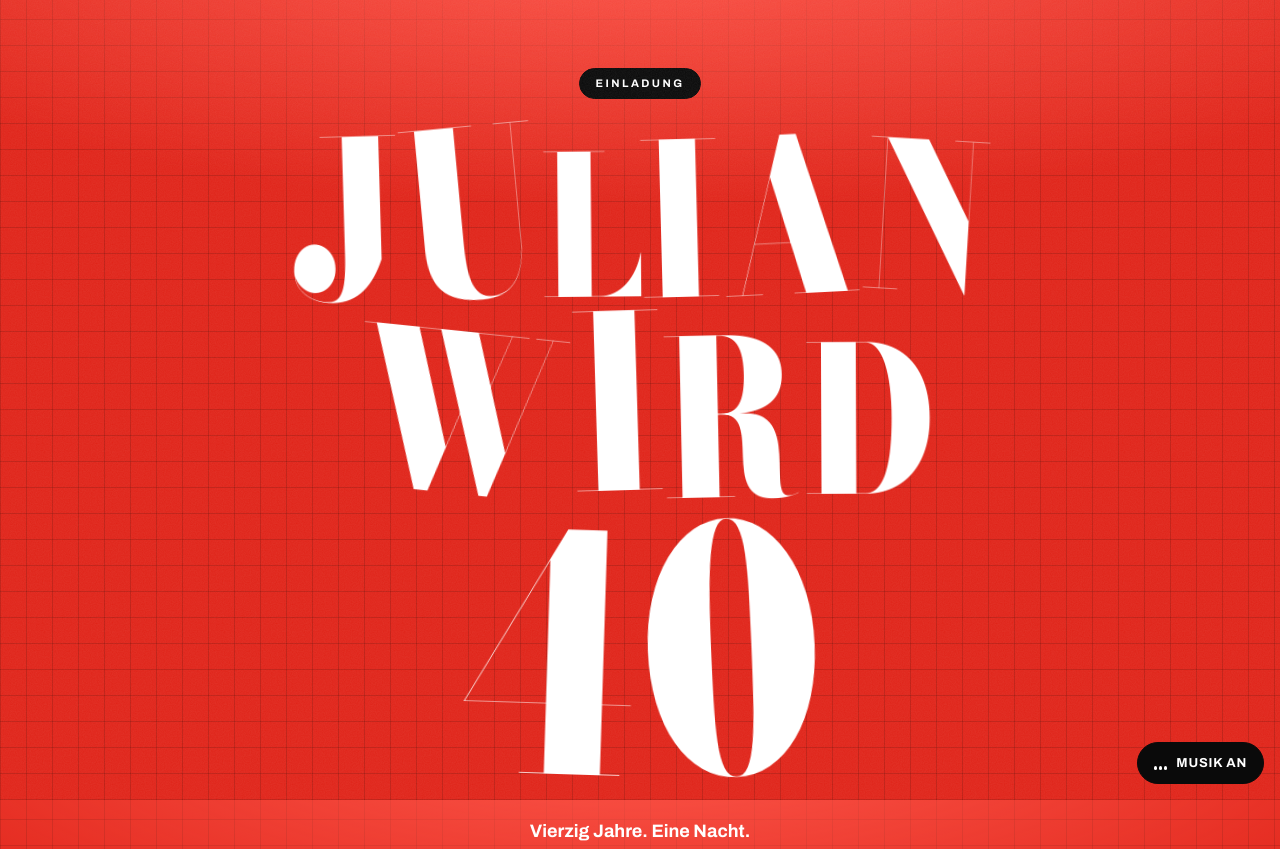
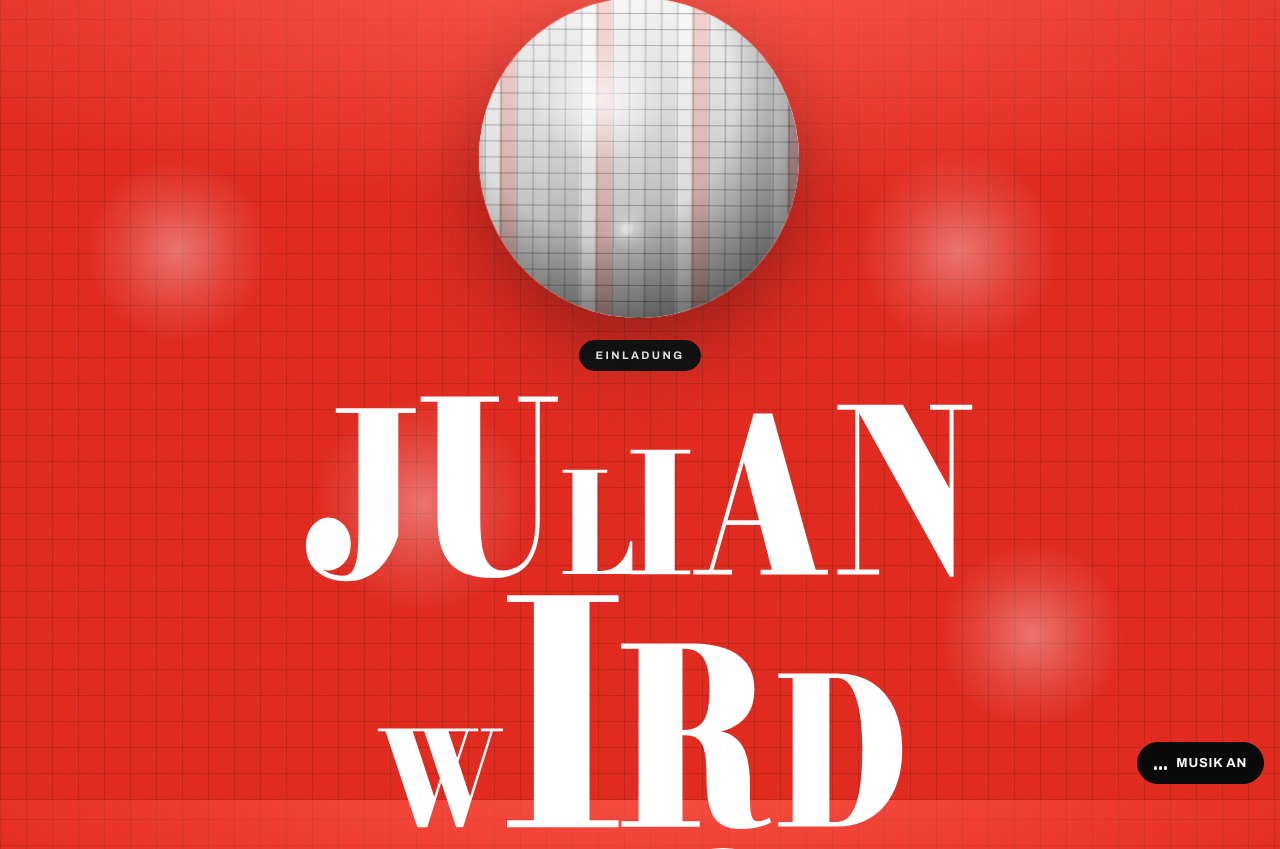
Before and after one commit to andreryoung/einladung-40, a plain HTML site: page index.html in a window 1280 px wide. Shown: the top 849 px of the page. Drawn offline with nearby package versions, Linux system fonts and the light colour scheme.

Commit message:
Design final: gerade Lettern, Diskokugel

```diff
--- a/index.html
+++ b/index.html
@@ -67,13 +67,47 @@
   .page { position: relative; z-index: 1; max-width: 720px; margin: 0 auto; display: grid; grid-template-columns: minmax(0, 1fr); gap: 56px; padding-block: 28px 80px; }
   .page > * { min-width: 0; }
 
-  .hero { position: relative; text-align: center; display: grid; gap: 14px; justify-items: center; padding-top: clamp(12px, 4vw, 40px); container-type: inline-size; }
+  .hero { position: relative; text-align: center; display: grid; gap: 14px; justify-items: center; padding-top: calc(var(--ball) - var(--ball-cut) + 22px); container-type: inline-size; --ball: clamp(200px, 56vw, 320px); --ball-cut: 30px; }
   /* Optionales Foto als roter Duotone-Kreis */
   .disc {
     position: relative; width: min(64vw, 300px); aspect-ratio: 1; border-radius: 50%; overflow: hidden;
     background-color: var(--bg); border: 3px solid var(--ink); margin-bottom: 6px;
   }
   .disc img { position: absolute; inset: 0; width: 100%; height: 100%; object-fit: cover; object-position: center top; filter: grayscale(1) contrast(1.25) brightness(0.95); mix-blend-mode: multiply; }
+
+  /* Diskokugel: hängt oben mittig hinter der Überschrift, Spiegelflächen wandern langsam */
+  .ball {
+    position: absolute; z-index: 0; left: 50%; top: calc(-1 * var(--ball-cut, 40px)); translate: -50% 0;
+    width: var(--ball, 260px); height: var(--ball, 260px); border-radius: 50%; overflow: hidden;
+    box-shadow: 0 30px 80px rgba(0, 0, 0, 0.35), inset 0 0 0 1px rgba(255, 255, 255, 0.35);
+    animation: sway 9s ease-in-out infinite alternate; transform-origin: 50% -120px;
+  }
+  @keyframes sway { from { rotate: -1.2deg; } to { rotate: 1.2deg; } }
+  .ball .tiles {
+    position: absolute; inset: 0;
+    background-color: #E6E6E6;
+    background-image:
+      repeating-linear-gradient(90deg, rgba(0,0,0,0.3) 0 1.5px, transparent 1.5px 16px),
+      repeating-linear-gradient(0deg, rgba(0,0,0,0.3) 0 1.5px, transparent 1.5px 16px),
+      repeating-linear-gradient(90deg, rgba(255,255,255,0.0) 0 32px, rgba(255,255,255,0.45) 32px 48px, rgba(255,120,110,0.28) 48px 64px, rgba(255,255,255,0.12) 64px 96px),
+      linear-gradient(180deg, #F4F4F4 0%, #C9C9C9 45%, #9A9A9A 100%);
+    background-size: 16px 16px, 16px 16px, 192px 100%, 100% 100%;
+    animation: spinTiles 14s linear infinite;
+  }
+  @keyframes spinTiles { from { background-position: 0 0, 0 0, 0 0, 0 0; } to { background-position: 16px 0, 0 0, 192px 0, 0 0; } }
+  .ball .shade { position: absolute; inset: 0; border-radius: 50%;
+    background: radial-gradient(circle at 38% 32%, rgba(255,255,255,0.75) 0%, rgba(255,255,255,0.15) 22%, rgba(0,0,0,0) 45%, rgba(0,0,0,0.45) 78%, rgba(0,0,0,0.75) 100%); }
+  .ball .chain { position: absolute; left: 50%; top: 0; width: 2px; height: 100%; translate: -50% -100%; background: rgba(255,255,255,0.7); }
+  .ball .glint { position: absolute; width: 14px; height: 14px; border-radius: 50%; background: #fff; filter: blur(1px);
+    box-shadow: 0 0 18px 6px rgba(255,255,255,0.9); opacity: 0; animation: glint 3.6s ease-in-out infinite; }
+  @keyframes glint { 0%, 70%, 100% { opacity: 0; transform: scale(0.4); } 80% { opacity: 1; transform: scale(1.3); } }
+  .hero > .ball { position: absolute; }
+  /* Lichtflecken der Kugel auf der Seite */
+  .lights { position: fixed; inset: 0; z-index: 0; pointer-events: none; overflow: hidden; }
+  .lights i { position: absolute; width: 22vw; height: 22vw; max-width: 180px; max-height: 180px; border-radius: 50%;
+    background: radial-gradient(circle, rgba(255,255,255,0.35) 0%, rgba(255,255,255,0.12) 40%, rgba(255,255,255,0) 70%);
+    animation: drift var(--dur, 18s) ease-in-out var(--delay, 0s) infinite alternate; left: var(--x); top: var(--y); }
+  @keyframes drift { from { transform: translate(0, 0) scale(1); } to { transform: translate(var(--dx, 40px), var(--dy, 60px)) scale(1.25); } }
 
   .pill { display: inline-flex; align-items: center; gap: 8px; padding: 6px 16px; border-radius: 999px; border: 1.5px solid var(--ink); background: transparent; font-weight: 500; font-size: 14px; font-variant-numeric: tabular-nums; }
   .pill b { color: var(--accent); font-weight: 900; }
@@ -82,28 +116,23 @@
   .stack { position: relative; width: 100%; display: grid; gap: 0; justify-items: center; text-transform: uppercase; margin-top: 6px; }
   .line {
     display: flex; align-items: baseline; justify-content: center; white-space: nowrap;
-    font-family: var(--display); font-weight: var(--display-weight); font-variation-settings: "opsz" 96;
+    font-family: var(--display); font-weight: var(--display-weight); font-variation-settings: "opsz" 26;
     font-size: calc(min(calc(100cqw * var(--k, 0.25)), var(--max, 220px)) * var(--fit, 1)); line-height: 0.84; letter-spacing: -0.01em;
   }
   .ltr {
     display: inline-block; color: var(--fill, var(--ink));
     font-size: calc(1em * var(--sz, 1));
     margin-inline: calc(-0.5 * (1 - var(--cx)) * 0.6em);
-    transform: rotate(var(--r, 0deg));
-    animation: wobble var(--d, 3s) ease-in-out var(--dl, 0s) infinite alternate;
-    cursor: pointer; user-select: none; -webkit-user-select: none;
+    -webkit-text-stroke: 0.014em currentColor; paint-order: stroke fill;
+    user-select: none; -webkit-user-select: none;
     transition: color 0.2s ease;
   }
   .ltr:hover { color: var(--accent); }
-  .ltr .g { display: inline-block; font-style: normal; transform: scaleX(var(--cx)); animation: turn var(--td, 9s) ease-in-out var(--tdl, 0s) infinite; }
-  @keyframes turn { 0%, 82% { transform: rotate(0deg) scaleX(var(--cx)); } 93%, 100% { transform: rotate(calc(360deg * var(--tdir, 1))) scaleX(var(--cx)); } }
-  @keyframes wobble { from { transform: rotate(calc(var(--r, 0deg) - 2deg)) translateY(0); } to { transform: rotate(calc(var(--r, 0deg) + 2deg)) translateY(-0.03em); } }
+  .ltr .g { display: inline-block; font-style: normal; transform: scaleX(var(--cx)); }
   .beat .ltr { animation: bounce var(--beat) ease-in-out var(--bdl, 0s) infinite alternate; }
-  @keyframes bounce { from { transform: rotate(var(--r, 0deg)) translateY(0) scale(1); } to { transform: rotate(calc(var(--r, 0deg) * -1)) translateY(-0.1em) scale(1.04); } }
-  .ltr.spin, .beat .ltr.spin { animation: spin 0.9s cubic-bezier(0.3, 1.3, 0.5, 1) 1; }
-  @keyframes spin { to { transform: rotate(calc(var(--r, 0deg) + 360deg)); } }
-  .enter .ltr { animation: pop 0.5s cubic-bezier(0.2, 1.6, 0.4, 1) var(--edl, 0s) 1 backwards, wobble var(--d, 3s) ease-in-out calc(var(--edl, 0s) + 0.5s) infinite alternate; }
-  @keyframes pop { from { transform: scale(0) rotate(-20deg); } to { transform: scale(1) rotate(var(--r, 0deg)); } }
+  @keyframes bounce { from { transform: translateY(0) scale(1); } to { transform: translateY(-0.1em) scale(1.04); } }
+  .enter .ltr { animation: pop 0.5s cubic-bezier(0.2, 1.6, 0.4, 1) var(--edl, 0s) 1 backwards; }
+  @keyframes pop { from { transform: scale(0); } to { transform: scale(1); } }
 
   .sticker {
     position: absolute; z-index: 3; left: 50%; top: var(--sticker-top, 50%); translate: -50% -50%; rotate: -9deg;
@@ -208,18 +237,30 @@
   @keyframes bar { from { height: 4px; } to { height: 14px; } }
 
   @media (prefers-reduced-motion: reduce) {
-    .ltr, .ltr .g, .beat .ltr, .enter .ltr, .music-btn.on .bars i, .ltr.spin { animation: none; }
+    .ltr, .beat .ltr, .enter .ltr, .music-btn.on .bars i, .ball, .ball .tiles, .ball .glint, .lights i { animation: none; }
   }
 </style>
 </head>
 <body>
 
 <div class="grain" aria-hidden="true"></div>
+<div class="lights" aria-hidden="true">
+  <i style="--x:6%;--y:18%;--dx:60px;--dy:90px;--dur:17s"></i>
+  <i style="--x:70%;--y:12%;--dx:-50px;--dy:120px;--dur:21s;--delay:-6s"></i>
+  <i style="--x:20%;--y:60%;--dx:80px;--dy:-70px;--dur:19s;--delay:-11s"></i>
+  <i style="--x:75%;--y:70%;--dx:-70px;--dy:-60px;--dur:23s;--delay:-3s"></i>
+</div>
 <canvas id="confetti" aria-hidden="true"></canvas>
 
 <main class="page">
 
   <header class="hero enter" id="hero">
+    <div class="ball" id="ball" aria-hidden="true">
+      <span class="chain"></span><span class="tiles"></span><span class="shade"></span>
+      <span class="glint" style="left:30%;top:28%;animation-delay:0s"></span>
+      <span class="glint" style="left:62%;top:44%;animation-delay:1.2s"></span>
+      <span class="glint" style="left:44%;top:70%;animation-delay:2.3s"></span>
+    </div>
     <div class="disc" id="disc" aria-hidden="true" hidden></div>
     <div class="pill eyebrow" id="eyebrow">Einladung</div>
     <h1 class="stack" id="stack" aria-label="Julian wird 40">
@@ -430,27 +471,19 @@ const CONFIG = {
   const fmtShort = new Intl.DateTimeFormat("de-DE", { day: "numeric", month: "long" });
   const fmtDeadline = new Intl.DateTimeFormat("de-DE", { day: "numeric", month: "long", year: "numeric" });
 
-  // Buchstaben einzeln: eigene Größe, feste Neigung, periodische Drehung, Tippen dreht sofort
+  // Buchstaben einzeln: eigene Größe zwischen 50 und 150 Prozent, gerade, ohne Drehung
   let seed = 7;
   const rnd = () => { seed = (seed * 9301 + 49297) % 233280; return seed / 233280; };
   function fillLine(el, word, opts) {
-    const o = Object.assign({ tilt: 4, base: 0, sizeMin: 0.9, sizeMax: 1.1, fill: CONFIG.letterColor || "#FFFFFF" }, opts || {});
+    const o = Object.assign({ base: 0, sizeMin: 0.5, sizeMax: 1.5, fill: CONFIG.letterColor || "#FFFFFF" }, opts || {});
     let i = o.base;
     for (const ch of word) {
       const s = document.createElement("span"); s.className = "ltr"; s.setAttribute("aria-hidden", "true");
       const g = document.createElement("i"); g.className = "g"; g.textContent = ch; s.append(g);
       s.style.setProperty("--fill", o.fill);
-      s.style.setProperty("--r", ((rnd() * 2 - 1) * o.tilt).toFixed(1) + "deg");
       s.style.setProperty("--sz", (o.sizeMin + rnd() * (o.sizeMax - o.sizeMin)).toFixed(2));
-      s.style.setProperty("--d", (2.4 + rnd() * 1.4).toFixed(2) + "s");
-      s.style.setProperty("--dl", "-" + (rnd() * 3).toFixed(2) + "s");
-      s.style.setProperty("--td", (10 + rnd() * 8).toFixed(1) + "s");        // Abstand zwischen zwei Drehungen
-      s.style.setProperty("--tdl", "-" + (rnd() * 16).toFixed(1) + "s");
-      s.style.setProperty("--tdir", i % 2 ? "-1" : "1");
       s.style.setProperty("--bdl", (i % 2 ? 60 / bpm / 2 : 0).toFixed(3) + "s");
       s.style.setProperty("--edl", (0.05 * i).toFixed(2) + "s");
-      s.addEventListener("click", () => { s.classList.remove("spin"); void s.offsetWidth; s.classList.add("spin"); });
-      s.addEventListener("animationend", (ev) => { if (ev.animationName === "spin") s.classList.remove("spin"); });
       el.append(s); i++;
     }
     return i;
@@ -465,7 +498,7 @@ const CONFIG = {
     const k = Math.min(last ? 0.62 : 0.5, 1.85 / w.length);
     line.style.setProperty("--k", k.toFixed(3));
     line.style.setProperty("--max", last ? "340px" : "220px");
-    idx = fillLine(line, w, { base: idx, tilt: 4, sizeMin: 0.9, sizeMax: 1.1 });
+    idx = fillLine(line, w, { base: idx, sizeMin: last ? 0.7 : 0.5, sizeMax: last ? 1.3 : 1.5 });
     stack.append(line);
   });
   stack.setAttribute("aria-label", CONFIG.headline);
@@ -570,7 +603,7 @@ const CONFIG = {
   const showDone = (p) => {
     form.hidden = true; done.hidden = false;
     const dl = $("doneLetters"); dl.textContent = "";
-    fillLine(dl, p.attending ? "YES!" : "SCHADE", { tilt: 4 });
+    fillLine(dl, p.attending ? "YES!" : "SCHADE", { sizeMin: 0.8, sizeMax: 1.2 });
     dl.setAttribute("aria-label", p.attending ? "Yes" : "Schade");
     if (p.attending) {
       $("doneText").textContent = "Danke, " + p.name + "! Wir sehen uns am " + fmtShort.format(start) + ".";
```
